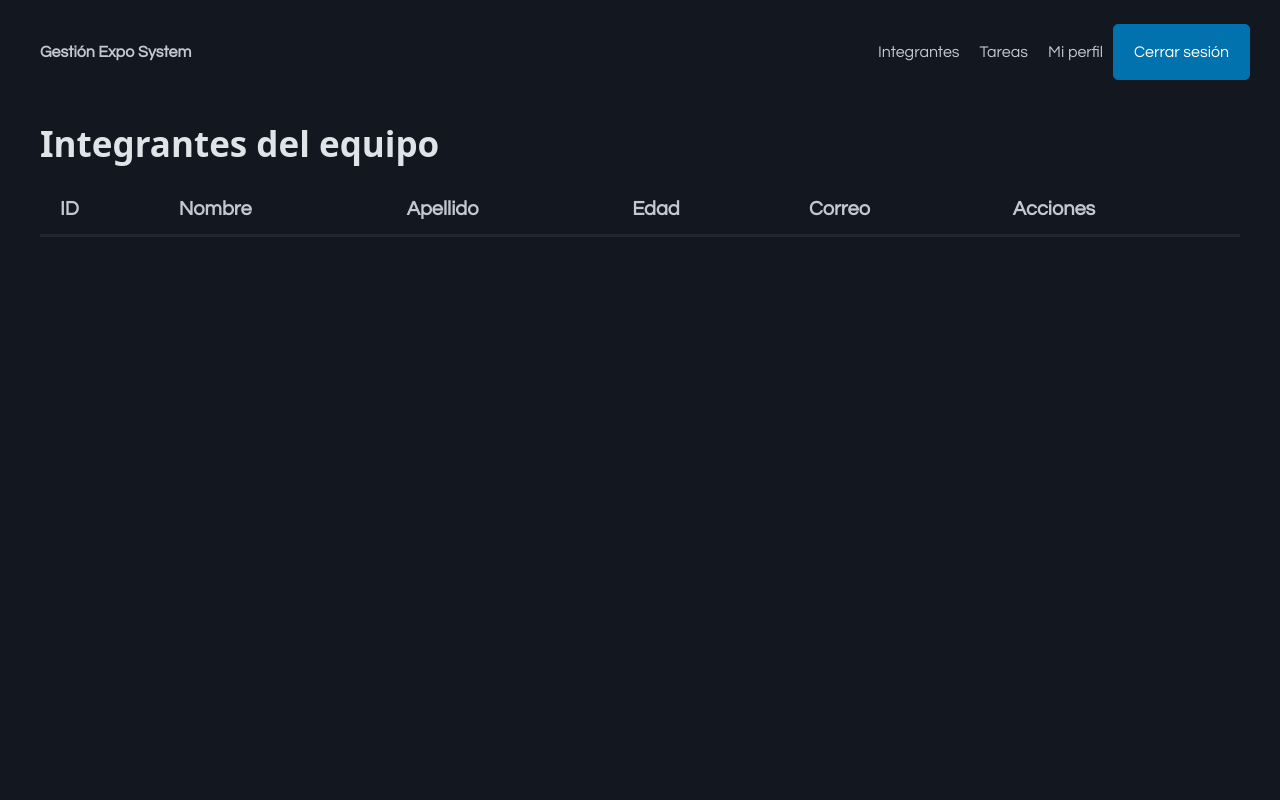
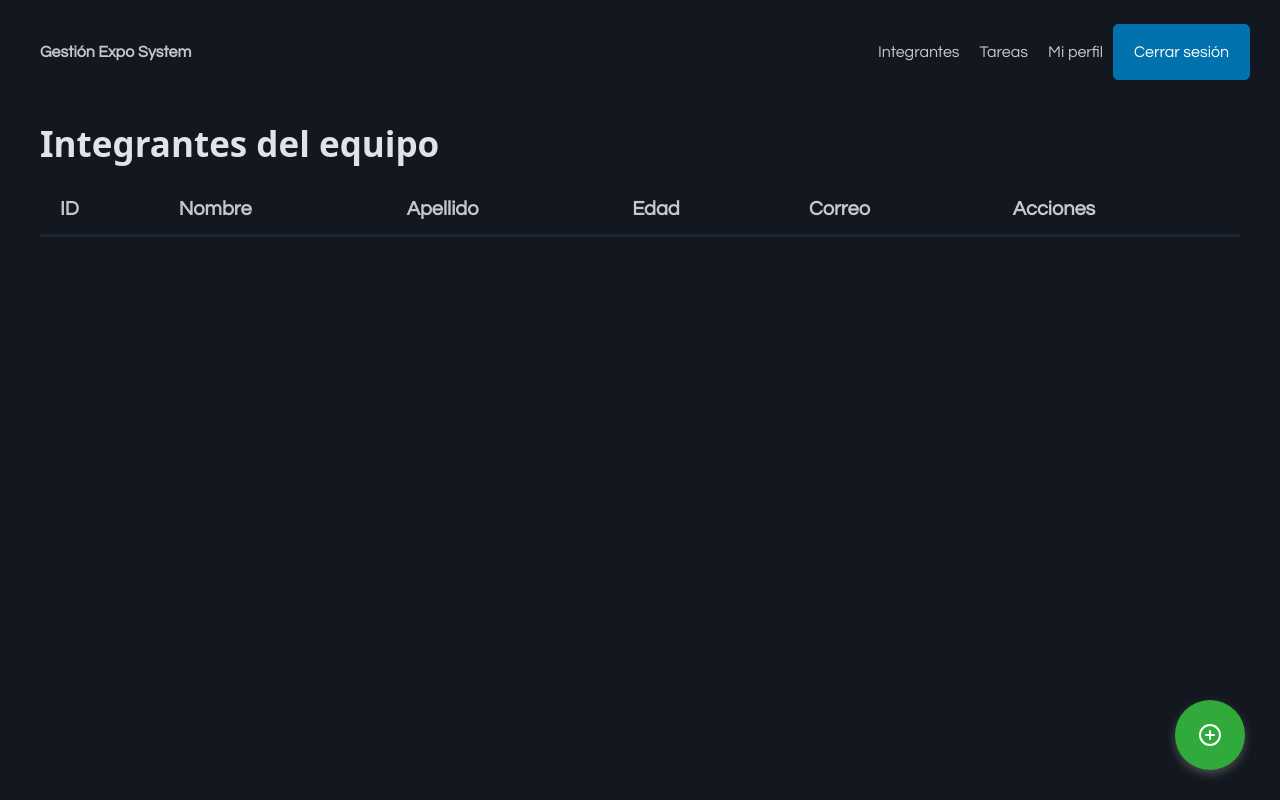
Before and after one commit to MaxJS07/fetchApi2B, a plain HTML site: page index.html in a window 1280 px wide. Drawn offline with nearby package versions, Linux system fonts and the light colour scheme; no server answers.

Commit message:
Botón de agregar fue creado

```diff
--- a/css/style.css
+++ b/css/style.css
@@ -5,3 +5,38 @@
 li{
     font-size: 16px;
 }
+
+.addBtn{
+background-color: rgb(48, 170, 58);
+position: fixed; /*El botón queda flotando*/
+
+bottom: 30px;
+
+
+right : 35px;
+
+border: none;
+
+border-radius: 50%;
+
+width: 70px;
+
+height: 70px;
+
+display: flex;
+
+justify-content:center; /*Alineación horizontal*/
+
+align-items: center; /*Alineación vertical*/
+
+box-shadow: 0 4px 10px rgba(129, 128, 128, 0.5); /*Sombras*/
+
+z-index: 1001; /*Para que el botón siempre quede encima de todo*/
+
+transition: transform 0.4s;
+
+}
+
+.addBtn:hover{
+    transform: scale(1.2);
+}
--- a/index.html
+++ b/index.html
@@ -45,6 +45,12 @@
         </table>
     </main>
 
+    <!--Botón flotante para agregar un registro-->
+    <button class="addBtn" id="btnAbrirModal">
+        <svg xmlns="http://www.w3.org/2000/svg" width="24" height="24" viewBox="0 0 24 24" fill="none" stroke="currentColor" stroke-width="2" stroke-linecap="round" stroke-linejoin="round" class="lucide lucide-circle-plus-icon lucide-circle-plus"><circle cx="12" cy="12" r="10"/><path d="M8 12h8"/><path d="M12 8v8"/></svg>
+
+    </button>
+
 
     <script src="js/script.js"></script>
 </body>
```
